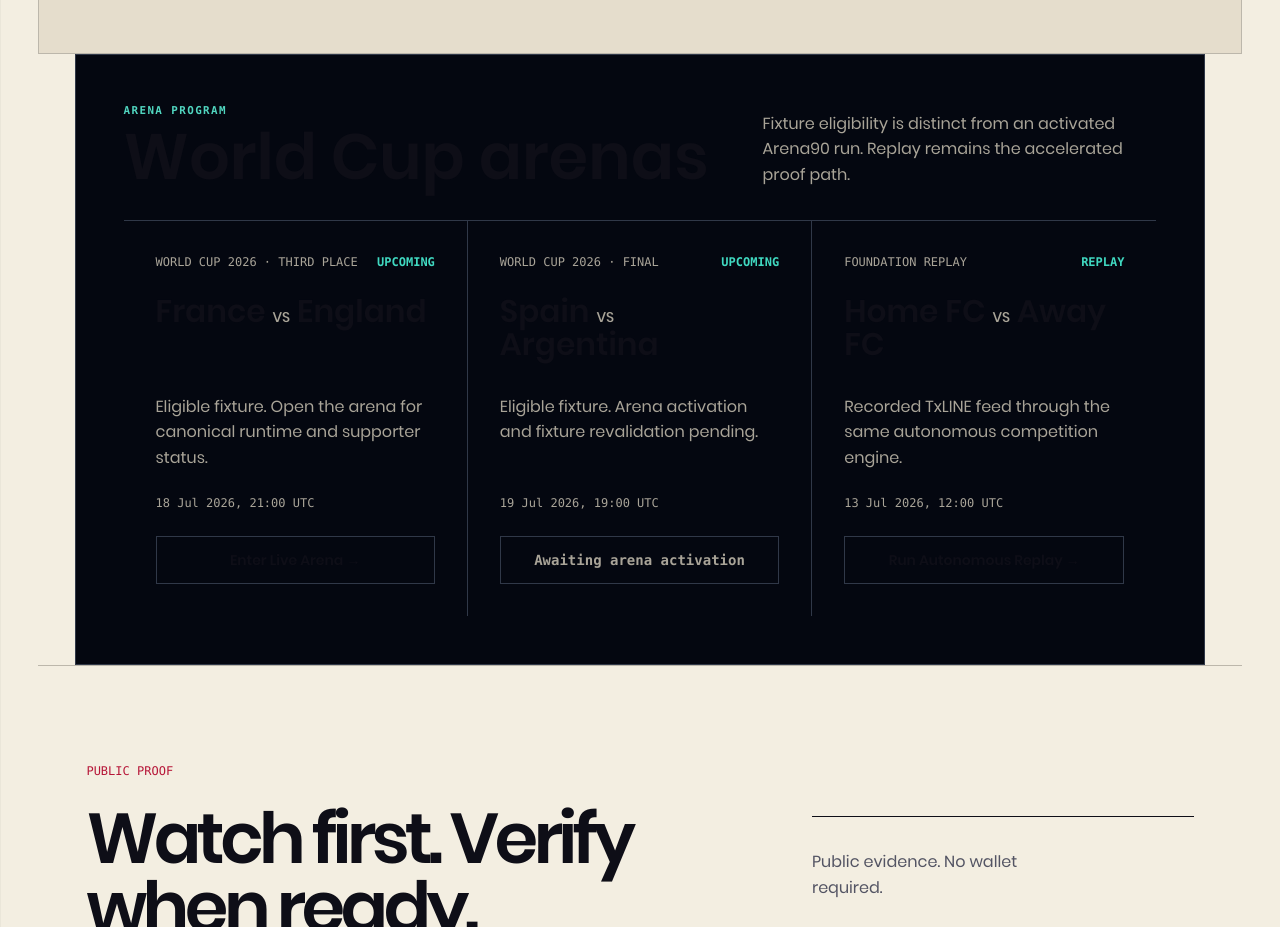
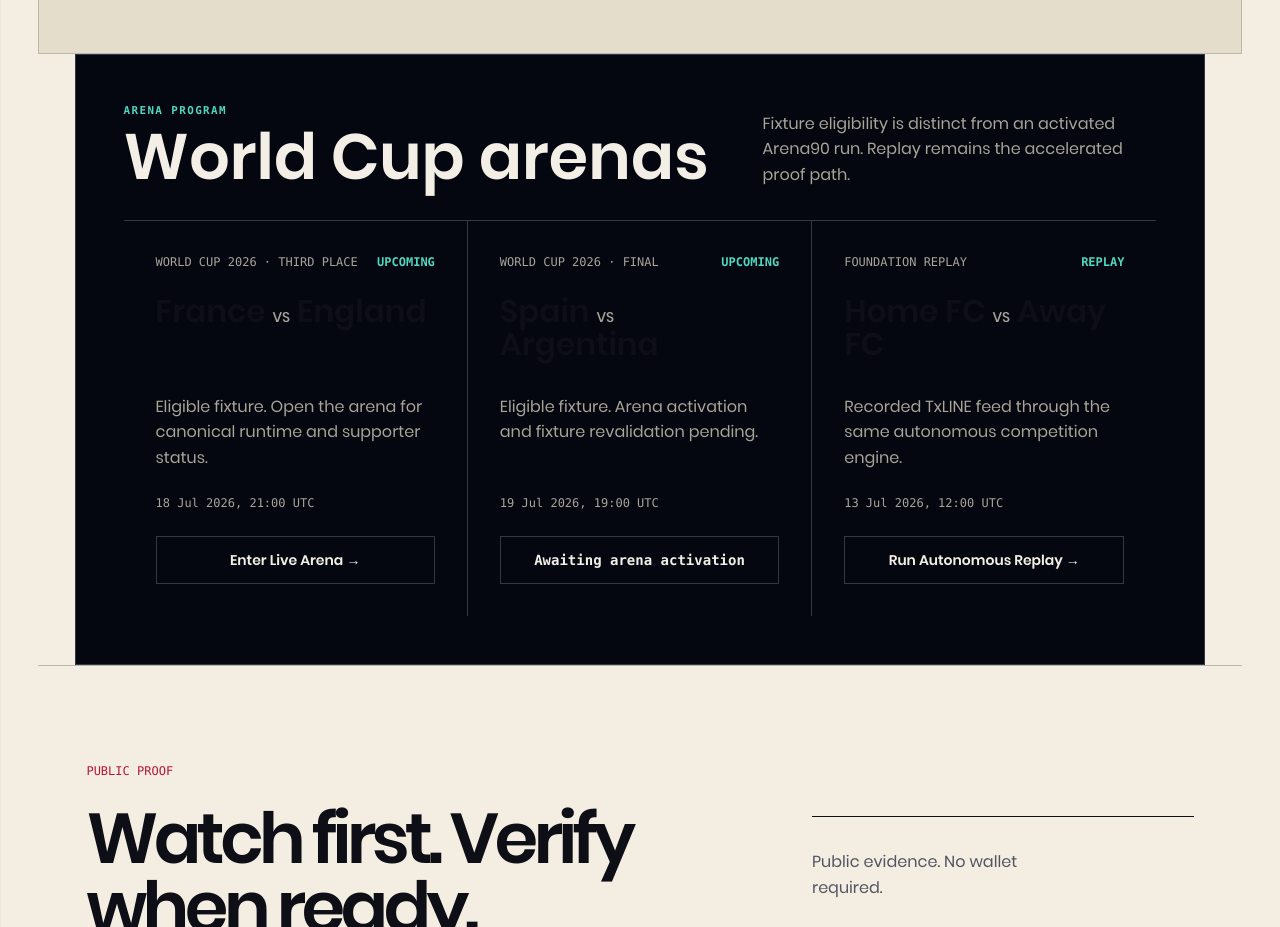
Before and after one commit to deranalabs/arena-90, a Next.js app in the folder frontend/web/: page / in a window 1280 px wide. Shown: the part 2480-3407 px from the top of the page. Built offline with nearby package versions, Linux system fonts and the light colour scheme.

Commit message:
fix: improve contrast and typography for home arena board

```diff
--- a/frontend/web/src/app/globals.css
+++ b/frontend/web/src/app/globals.css
@@ -1949,8 +1949,9 @@ button {
 .home-arena-board h2 {
   margin-block-start: var(--space-2xs);
   font-size: clamp(var(--text-2xl), 5vw, var(--text-display));
-  font-weight: var(--weight-heading);
+  font-weight: var(--weight-display);
   line-height: 0.95;
+  color: var(--arena-text);
 }
 
 .home-arena-board > header > p {
@@ -1989,7 +1990,7 @@ button {
 }
 
 .home-arena-board__status strong {
-  color: var(--color-data);
+  color: var(--arena-data);
 }
 
 .home-arena-board h3 {
@@ -2031,11 +2032,13 @@ button {
   font-size: var(--text-sm);
   font-weight: var(--weight-label);
   white-space: nowrap;
+  color: var(--arena-text);
 }
 
 .home-arena-board__grid article > a:hover {
   border-color: var(--color-data);
   color: var(--color-data);
+  background: var(--color-night-2);
 }
 
 .home-arena-board__grid article > a:active {
```
